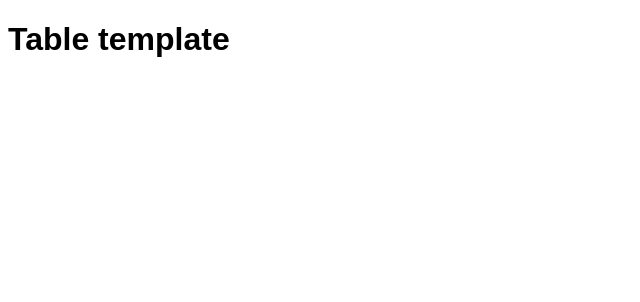
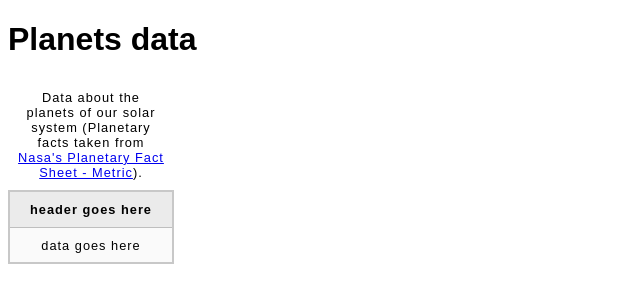
Before and after one commit to mclachlanr/Web-Development, a plain HTML site: page assignment2part2/assignment2part2.html in a window 1280 px wide. Shown: the whole page, without its empty margins (0-640 px from the left). Drawn offline with Linux system fonts and the light colour scheme.

Commit message:
colgroup

```diff
--- a/assignment2part2/assignment2part2.html
+++ b/assignment2part2/assignment2part2.html
@@ -7,8 +7,21 @@
     <link href="minimal-table.css" rel="stylesheet" type="text/css">
   </head>
   <body>
-    <h1>Table template</h1>
-
+    <h1>Planets data</h1>
+<table>
+  <caption>Data about the planets of our solar system (Planetary facts taken from <a href="https://nssdc.gsfc.nasa.gov/planetary/factsheet/">Nasa's Planetary Fact Sheet - Metric</a>).</caption>
+      <colgroup>
+        <col span="2">
+        <col style="border: 2px solid black">
+        <col span="9">
+      </colgroup>
+    <tr>
+      <th>header goes here</th>
+    </tr>
+    <tr>
+      <td> data goes here </td>
+    <tr>
+</table>
 
   </body>
 </html>
```
